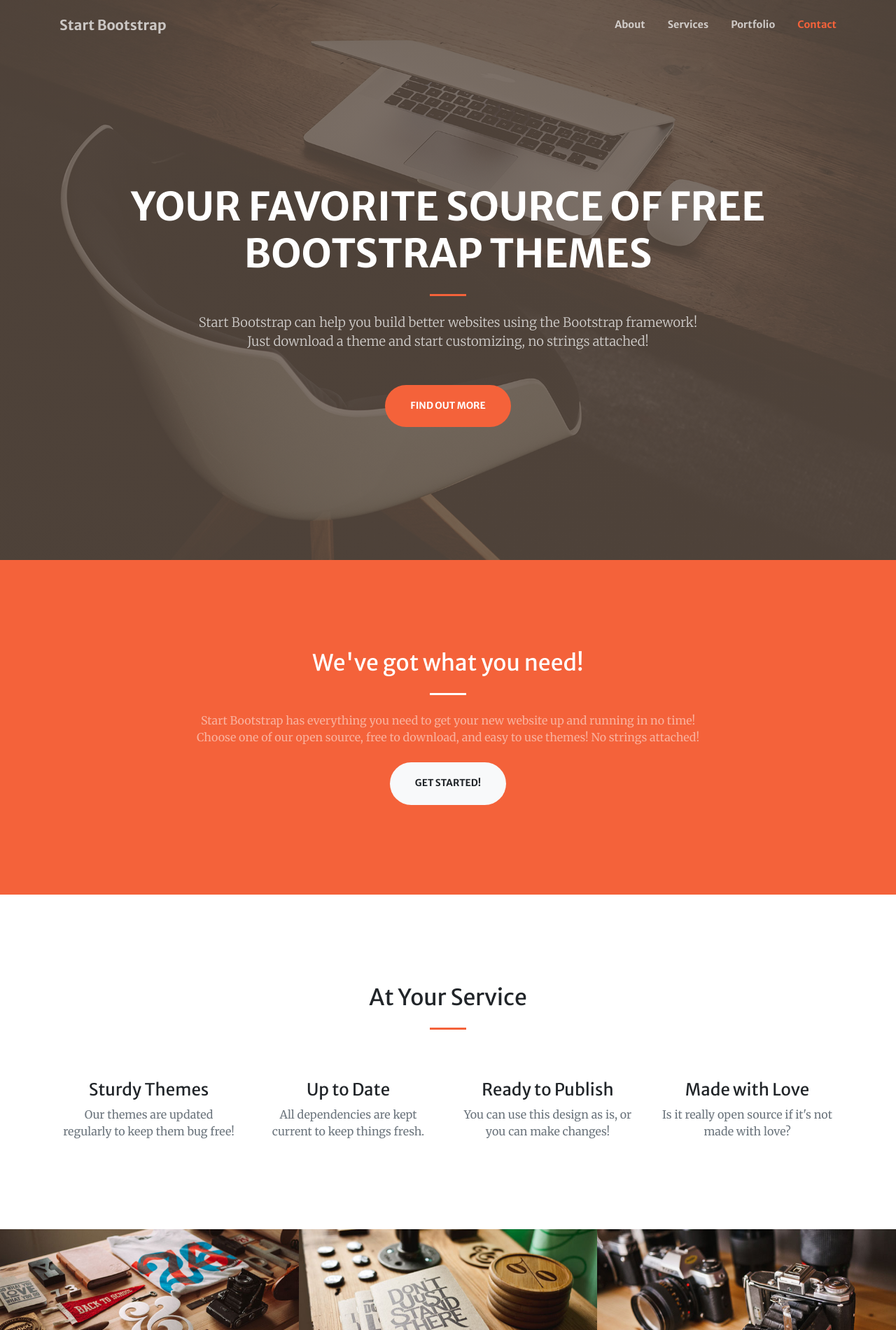
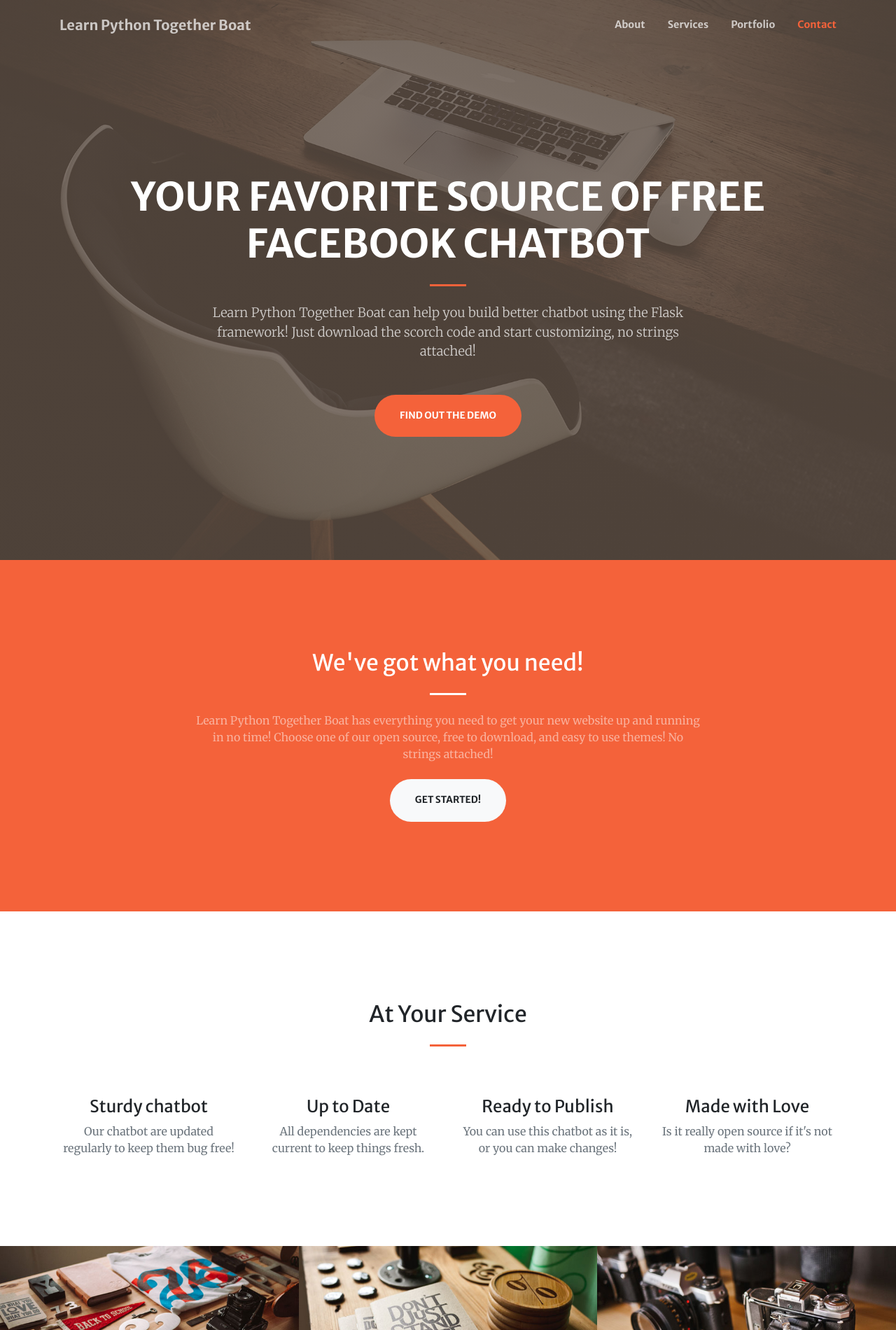
Before and after one commit to sushen/LearnPythonTogetherBot, a plain HTML site: page templates/index.html in a window 1280 px wide. Shown: the top 1900 px of the page at 70% size. Drawn offline with nearby package versions, Linux system fonts and the light colour scheme; files that its build step writes are made by us from their sources; files whose address does not match are found by name.

Commit message:
Website Complite.

```diff
--- a/templates/index.html
+++ b/templates/index.html
@@ -8,7 +8,7 @@
   <meta name="description" content="">
   <meta name="author" content="">
 
-  <title>Creative - Start Bootstrap Theme</title>
+   <title>LPTB - Learn Python Together Boat</title>
 
   <!-- Font Awesome Icons -->
   <link href="static/vendor/fontawesome-free/css/all.min.css" rel="stylesheet" type="text/css">
@@ -30,7 +30,7 @@
   <!-- Navigation -->
   <nav class="navbar navbar-expand-lg navbar-light fixed-top py-3" id="mainNav">
     <div class="container">
-      <a class="navbar-brand js-scroll-trigger" href="#page-top">Start Bootstrap</a>
+      <a class="navbar-brand js-scroll-trigger" href="#page-top">Learn Python Together Boat</a>
       <button class="navbar-toggler navbar-toggler-right" type="button" data-toggle="collapse" data-target="#navbarResponsive" aria-controls="navbarResponsive" aria-expanded="false" aria-label="Toggle navigation">
         <span class="navbar-toggler-icon"></span>
       </button>
@@ -58,12 +58,12 @@
     <div class="container h-100">
       <div class="row h-100 align-items-center justify-content-center text-center">
         <div class="col-lg-10 align-self-end">
-          <h1 class="text-uppercase text-white font-weight-bold">Your Favorite Source of Free Bootstrap Themes</h1>
+          <h1 class="text-uppercase text-white font-weight-bold">Your Favorite Source of Free Facebook Chatbot</h1>
           <hr class="divider my-4">
         </div>
         <div class="col-lg-8 align-self-baseline">
-          <p class="text-white-75 font-weight-light mb-5">Start Bootstrap can help you build better websites using the Bootstrap framework! Just download a theme and start customizing, no strings attached!</p>
-          <a class="btn btn-primary btn-xl js-scroll-trigger" href="#about">Find Out More</a>
+          <p class="text-white-75 font-weight-light mb-5">Learn Python Together Boat can help you build better chatbot using the Flask framework! Just download the scorch code and start customizing, no strings attached!</p>
+          <a class="btn btn-primary btn-xl js-scroll-trigger" href="https://www.messenger.com/t/meshstocks"target="_blank">Find Out The Demo</a>
         </div>
       </div>
     </div>
@@ -76,8 +76,8 @@
         <div class="col-lg-8 text-center">
           <h2 class="text-white mt-0">We've got what you need!</h2>
           <hr class="divider light my-4">
-          <p class="text-white-50 mb-4">Start Bootstrap has everything you need to get your new website up and running in no time! Choose one of our open source, free to download, and easy to use themes! No strings attached!</p>
-          <a class="btn btn-light btn-xl js-scroll-trigger" href="#services">Get Started!</a>
+          <p class="text-white-50 mb-4">Learn Python Together Boat has everything you need to get your new website up and running in no time! Choose one of our open source, free to download, and easy to use themes! No strings attached!</p>
+          <a class="btn btn-light btn-xl js-scroll-trigger" href="https://www.youtube.com/watch?v=gLQRpEpptKk&list=PLaUHdizmYMp1RpQkjYmbgfIyRZxMsEVpj"target="_blank">Get Started!</a>
         </div>
       </div>
     </div>
@@ -92,8 +92,8 @@
         <div class="col-lg-3 col-md-6 text-center">
           <div class="mt-5">
             <i class="fas fa-4x fa-gem text-primary mb-4"></i>
-            <h3 class="h4 mb-2">Sturdy Themes</h3>
-            <p class="text-muted mb-0">Our themes are updated regularly to keep them bug free!</p>
+            <h3 class="h4 mb-2">Sturdy chatbot</h3>
+            <p class="text-muted mb-0">Our chatbot are updated regularly to keep them bug free!</p>
           </div>
         </div>
         <div class="col-lg-3 col-md-6 text-center">
@@ -107,7 +107,7 @@
           <div class="mt-5">
             <i class="fas fa-4x fa-globe text-primary mb-4"></i>
             <h3 class="h4 mb-2">Ready to Publish</h3>
-            <p class="text-muted mb-0">You can use this design as is, or you can make changes!</p>
+            <p class="text-muted mb-0">You can use this chatbot as it is, or you can make changes!</p>
           </div>
         </div>
         <div class="col-lg-3 col-md-6 text-center">
@@ -210,8 +210,8 @@
   <!-- Call to Action Section -->
   <section class="page-section bg-dark text-white">
     <div class="container text-center">
-      <h2 class="mb-4">Free Download at Start Bootstrap!</h2>
-      <a class="btn btn-light btn-xl" href="https://startbootstrap.com/themes/creative/">Download Now!</a>
+      <h2 class="mb-4">Free Download at Learn Python Together Boat! on Github</h2>
+      <a class="btn btn-light btn-xl" href="https://github.com/sushen/LearnPythonTogetherBot/archive/master.zip"target="_blank">Download Now!</a>
     </div>
   </section>
 
@@ -228,12 +228,12 @@
       <div class="row">
         <div class="col-lg-4 ml-auto text-center mb-5 mb-lg-0">
           <i class="fas fa-phone fa-3x mb-3 text-muted"></i>
-          <div>+1 (202) 555-0149</div>
+          <div>+88 01725588360</div>
         </div>
         <div class="col-lg-4 mr-auto text-center">
           <i class="fas fa-envelope fa-3x mb-3 text-muted"></i>
           <!-- Make sure to change the email address in anchor text AND the link below! -->
-          <a class="d-block" href="mailto:contact@yourwebsite.com">contact@yourwebsite.com</a>
+          <a class="d-block" href="mailto:sushenbiswsaga@gmail.com">sushenbiswsaga@gmail.com</a>
         </div>
       </div>
     </div>
@@ -242,7 +242,7 @@
   <!-- Footer -->
   <footer class="bg-light py-5">
     <div class="container">
-      <div class="small text-center text-muted">Copyright &copy; 2019 - Start Bootstrap</div>
+      <div class="small text-center text-muted">Copyright &copy; 2019 - Learn Python Together Boat</div>
     </div>
   </footer>
 
```
